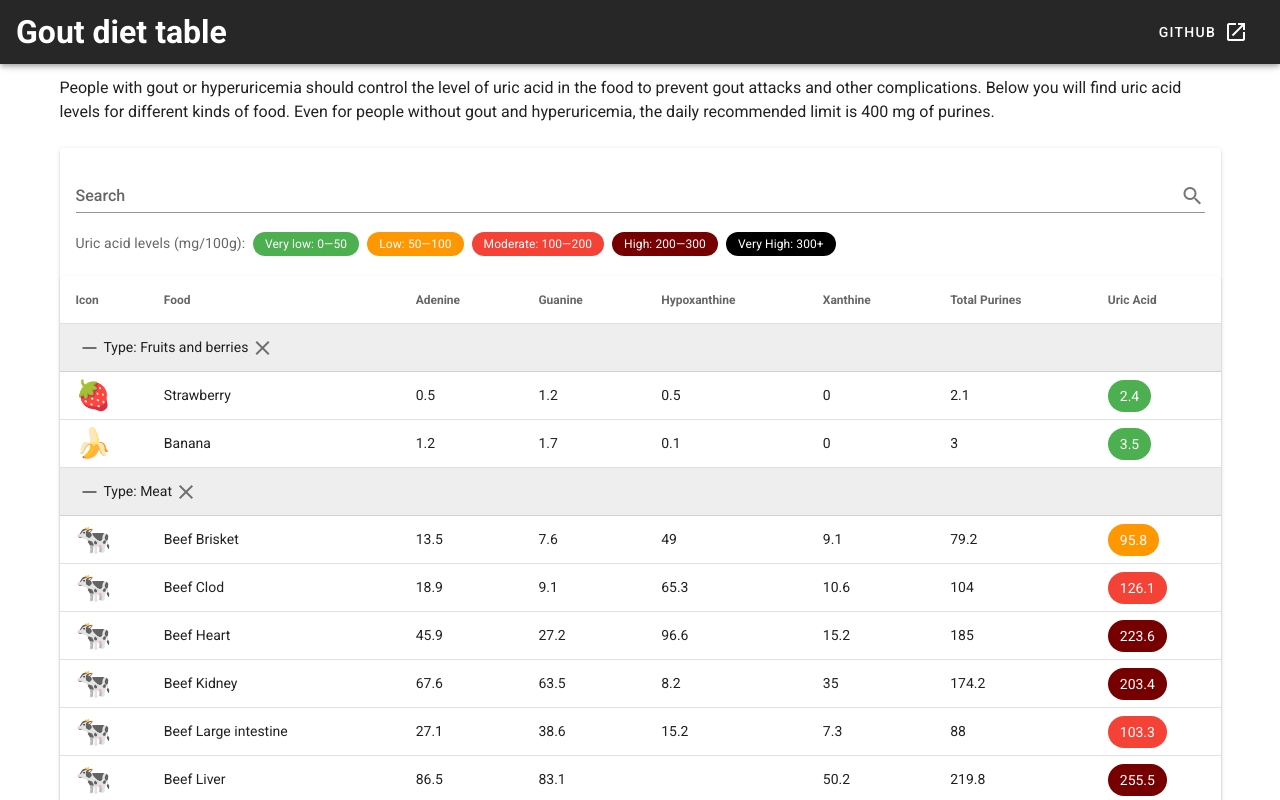
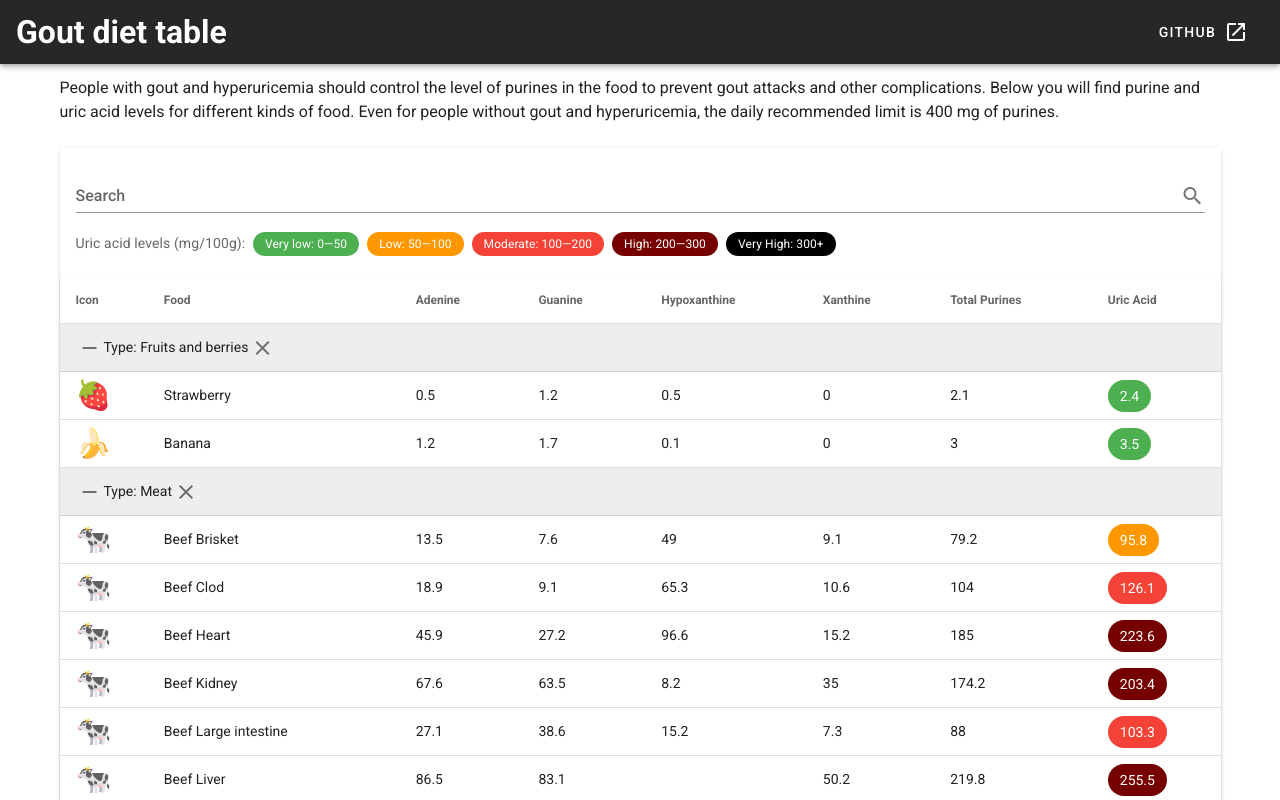
Before and after one commit to Renset/gout-diet, a Vue app: page / in a window 1280 px wide. Shown: the top 800 px of the page. Built offline with nearby package versions, Linux system fonts and the light colour scheme.

Commit message:
🛠 Fix introduction text

```diff
--- a/src/components/Introduction.vue
+++ b/src/components/Introduction.vue
@@ -1,10 +1,10 @@
 <template>
     <v-container>
-        People with gout or hyperuricemia should control the level of uric acid
+        People with gout and hyperuricemia should control the level of purines
         in the food to prevent gout attacks and other complications. Below you
-        will find uric acid levels for different kinds of food. Even for people
-        without gout and hyperuricemia, the daily recommended limit is 400 mg of
-        purines.
+        will find purine and uric acid levels for different kinds of food. Even
+        for people without gout and hyperuricemia, the daily recommended limit
+        is 400 mg of purines.
     </v-container>
 </template>
 
```
